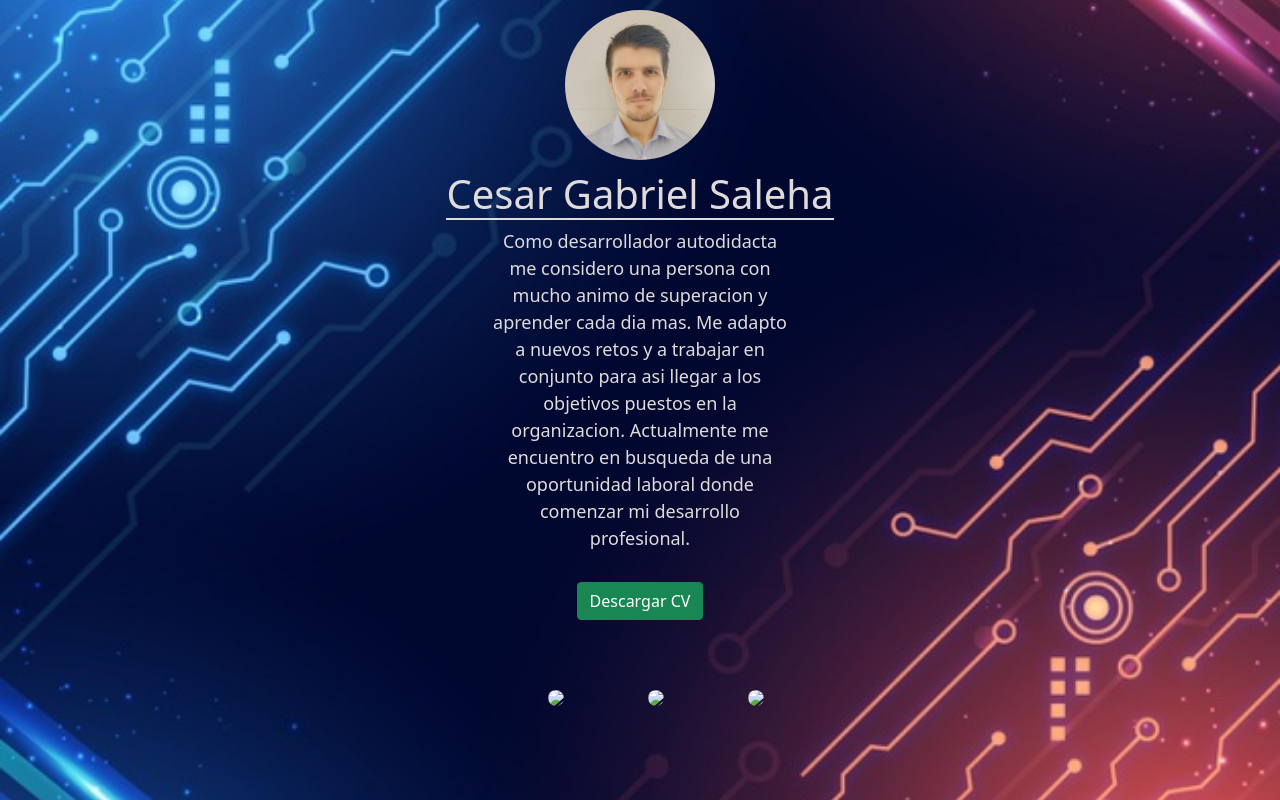
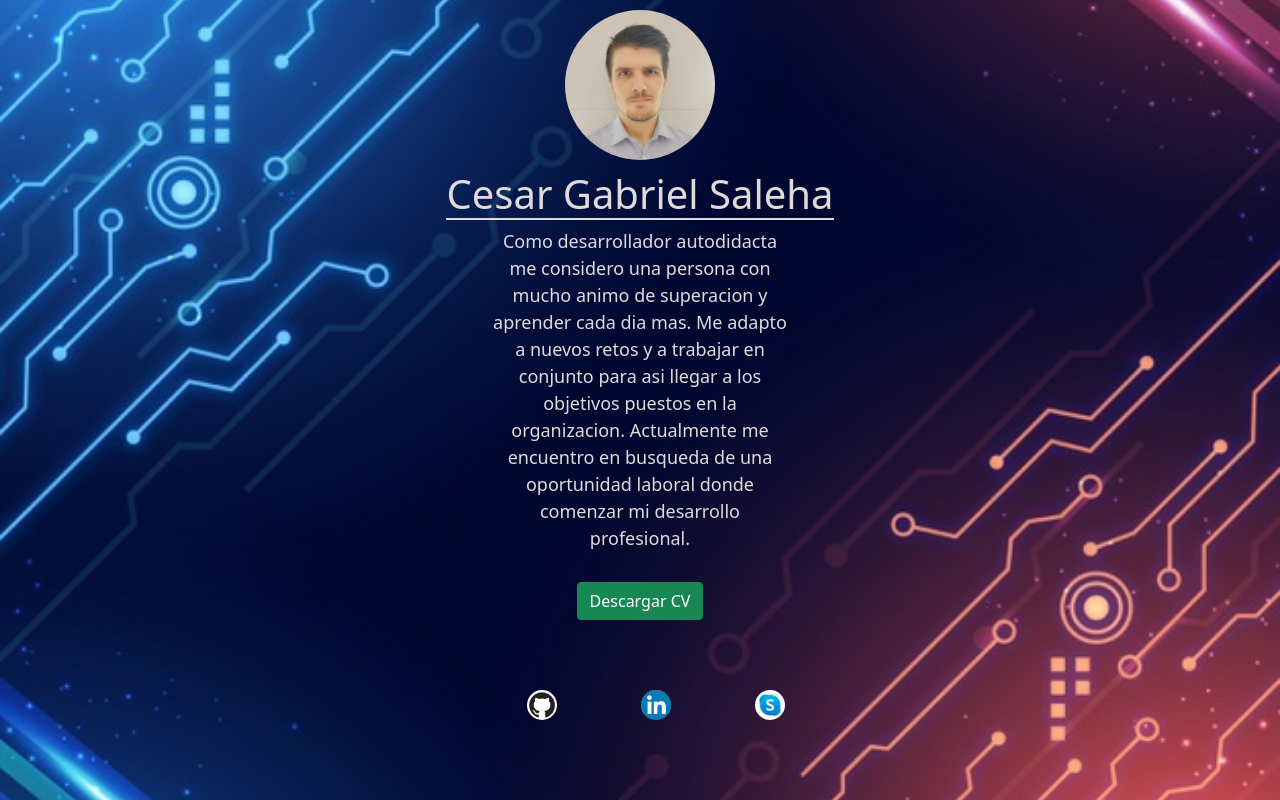
Before and after one commit to Gabriel3104/Gabriel3104.github.io, a plain HTML site: page index.html in a window 1280 px wide. Drawn offline with Linux system fonts and the light colour scheme.

Commit message:
Se agrego iconos

```diff
--- a/index.html
+++ b/index.html
@@ -33,9 +33,9 @@
 
                 <ul class="inline-list" >
 
-                    <li><a href="https://github.com/Gabriel3104" target="_blank"><img src="\Users\gabri\Desktop\Gabi\Imagenes\github.jpg" class="img-circle" style="max-width: 30px"></a></li>
-                    <li><a href="https://www.linkedin.com/in/cesar-gabriel-saleha-061851229/" target="_blank"><img src="\Users\gabri\Desktop\Gabi\Imagenes\linkedin.png" class="img-circle" style="max-width: 30px"></a></li>
-                    <li><a href="https://www.skype.com/es/" target="_blank"><img src="\Users\gabri\Desktop\Gabi\Imagenes\Skype.png"  class="img-circle" style="max-width: 30px"></a></li>
+                    <li><a href="https://github.com/Gabriel3104" target="_blank"><img src="img\github.jpg" class="img-circle" style="max-width: 30px"></a></li>
+                    <li><a href="https://www.linkedin.com/in/cesar-gabriel-saleha-061851229/" target="_blank"><img src="img\linkedin.png" class="img-circle" style="max-width: 30px"></a></li>
+                    <li><a href="https://www.skype.com/es/" target="_blank"><img src="img\Skype.png"  class="img-circle" style="max-width: 30px"></a></li>
 
                 </ul>
             </div>
```
